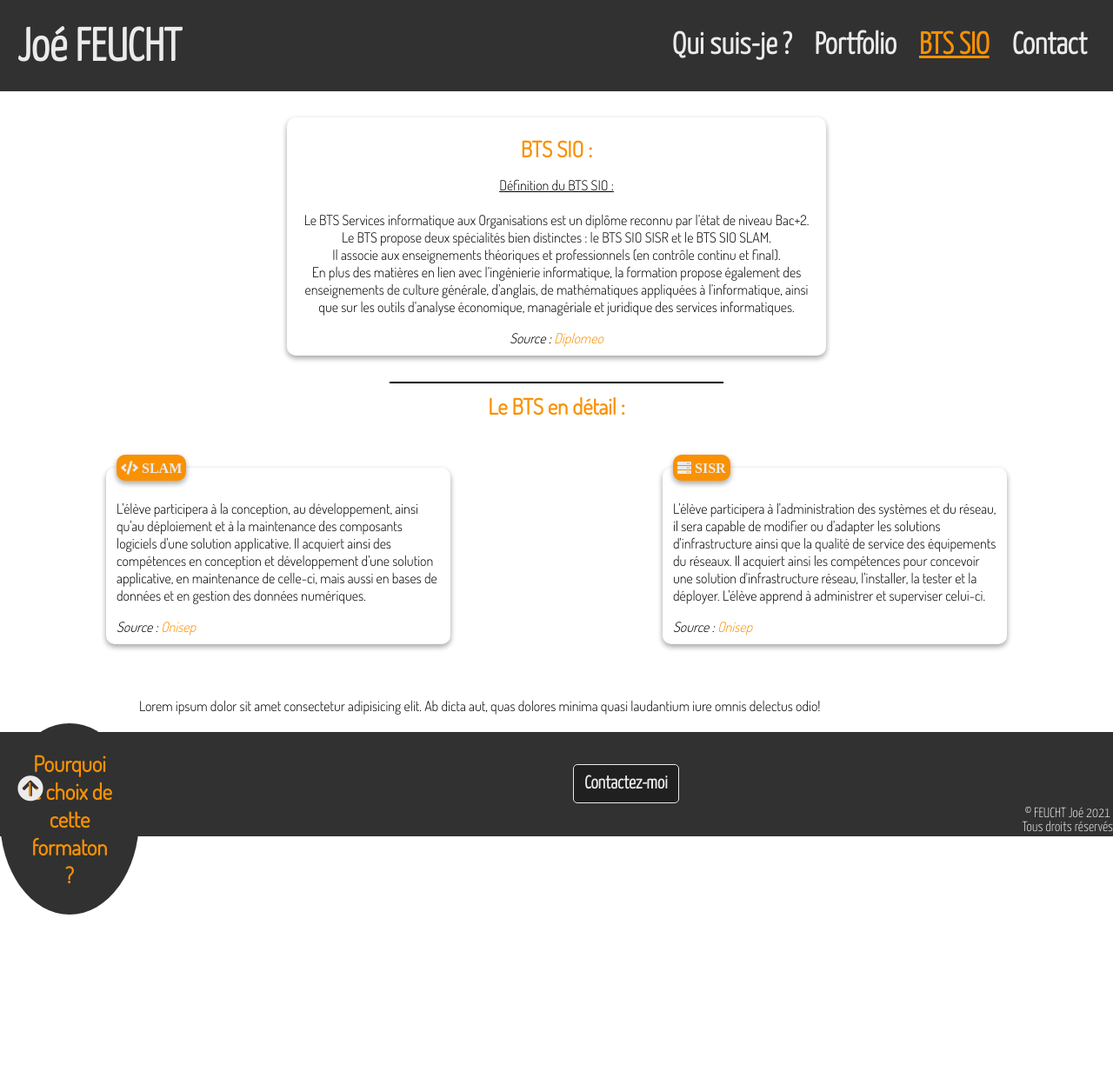
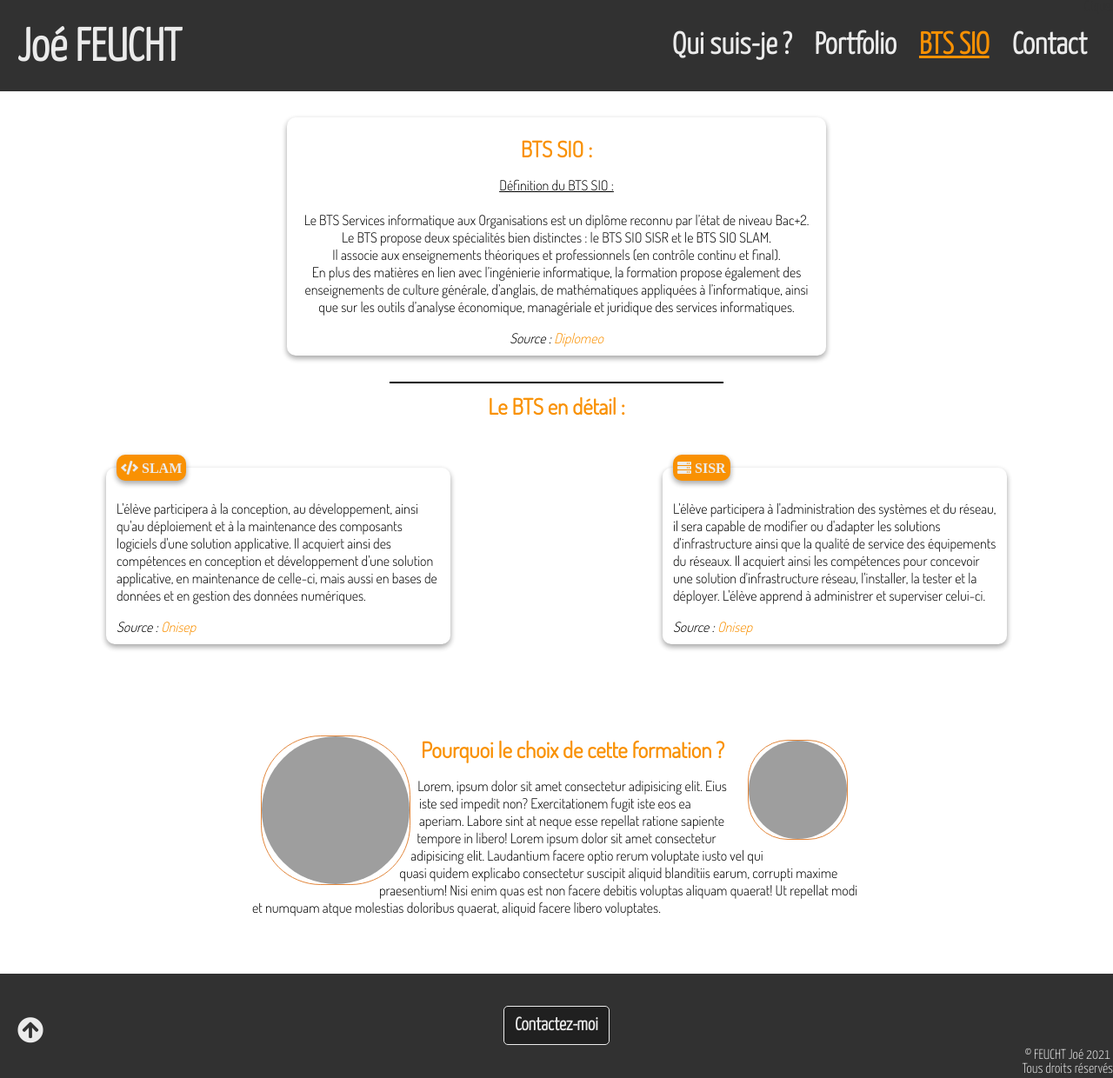
Before and after one commit to joe67100/AtelierPro1, a PHP site: page /btssio.php in a window 1280 px wide. Shown: the whole page at 87% size. Before the commit the page ends 1052 px from the top, so only its background shows below. Run offline with PHP 8.4, Linux system fonts and the light colour scheme; some libraries are stand-ins or nearby versions; grey boxes are pictures that could not be loaded.

Commit message:
Commit 06/02

```diff
--- a/btssio.php
+++ b/btssio.php
@@ -43,10 +43,16 @@
         </section>
 
         <section class="pqbts">
-            <div class="circle">
-                <h4>Pourquoi le choix de cette formaton ?</h4>
-                <p>Lorem ipsum dolor sit amet consectetur adipisicing elit. Ab dicta aut, quas dolores minima quasi laudantium iure omnis delectus odio!</p>
-            </div>
+            <article class="cercle cer1">
+                <img src="images/interrogation1" alt="Pourquoi?">
+            </article>
+            <article class="cercle cer2">
+                <img src="images/interrogation2" alt="Pourquoi?">
+            </article>
+            <article>
+                <h4>Pourquoi le choix de cette formation ?</h4>
+                <p>Lorem, ipsum dolor sit amet consectetur adipisicing elit. Eius iste sed impedit non? Exercitationem fugit iste eos ea aperiam. Labore sint at neque esse repellat ratione sapiente tempore in libero! Lorem ipsum dolor sit amet consectetur adipisicing elit. Laudantium facere optio rerum voluptate iusto vel qui quasi quidem explicabo consectetur suscipit aliquid blanditiis earum, corrupti maxime praesentium! Nisi enim quas est non facere debitis voluptas aliquam quaerat! Ut repellat modi et numquam atque molestias doloribus quaerat, aliquid facere libero voluptates.</p>
+            </article>
         </section>
 
 
--- a/design/main.css
+++ b/design/main.css
@@ -485,15 +498,51 @@ h5 {
     padding-bottom: 15px;
 }
 
-.circle h4 {
-    width: 100px;
-    padding: 30px;
+/* Pourquoi le choix de cette formation ? */
+
+.pqbts {
+    position: relative;
+    max-width: 700px;
     margin: 30px auto;
+    padding: 20px;
+}
+.cercle {
+    position: relative;
+    overflow: hidden;
+}
+
+.cercle.cer1 img {
+    width: 170px;
+    height: 170px;
     border-radius: 50%;
-    background-color: var(--noir);
-    text-align: center;
-    float:inline-start;
 }
+.cercle.cer2 img {
+    width: 113px;
+    height: 113px;
+    border-radius: 50%;
+}
+
+.cercle.cer1 {
+    width: 170px;
+    height: 170px;
+    float: left;
+    border: 1px solid rgb(226, 134, 59);
+    border-radius: 40%;
+    margin: 10px;
+    shape-outside: circle();
+}
+
+.cercle.cer2 {
+    width: 113px;
+    height: 113px;
+    float: right;
+    border: 1px solid rgb(226, 134, 59);;
+    border-radius: 40%;
+    margin: 15px;
+    shape-outside: circle();
+}
+
+
 
 legend {
     background-color: var(--orange);
--- a/includes/header.php
+++ b/includes/header.php
@@ -1,7 +1,7 @@
 <!-- Prénom -->
     <div class="headerhaut">
-        <h2 id="haut" title="Accueil"><a href="index.php">Joé FEUCHT</a></h2>
-
+        <a href="https://www.youtube.com/watch?v=UcRtFYAz2Yo&t=48s" target="_blank" class="easteregg">Clique!</a>
+        <h2 id="haut" title="Accueil (ps: passe ta souris en haut à droite de l'écran !)"><a href="index.php">Joé FEUCHT</a></h2>
         <!-- SPAN -->
         <span class="separator"></span>
 
```
Also changed, not shown: other parts of design/main.css (+65 -6 lines), portfolio.php (+5 -9 lines), projet1.php (added, +31 -0 lines), projet2.php (added, +30 -0 lines), projet3.php (added, +30 -0 lines), images/interrogation1.jpg (added), images/interrogation2.jpg (added), images/projetJS.png (added), 2 other files.
